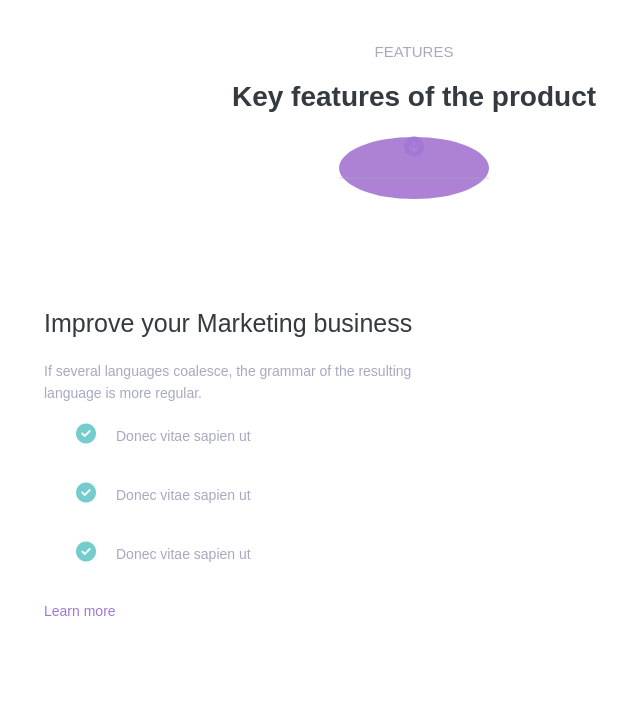
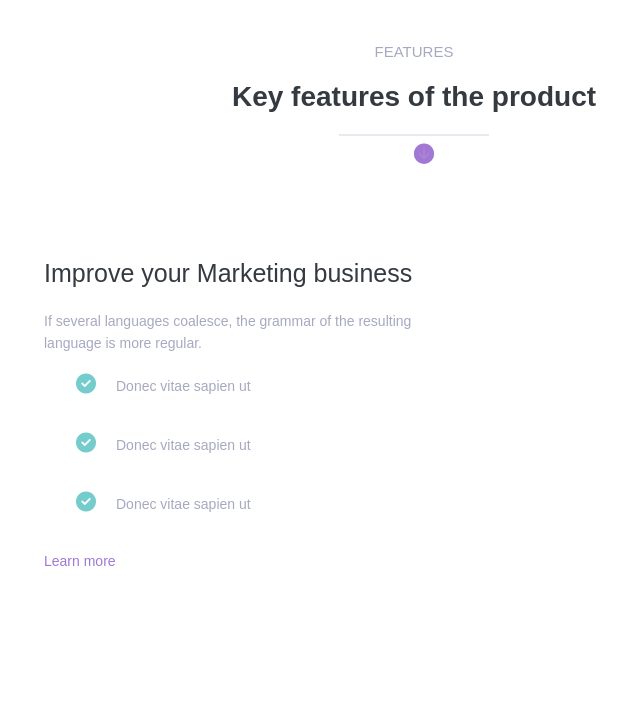
Before and after one commit to Quangbland03/peyso-g2, a plain HTML site: page index.html in a window 1280 px wide. Shown: the part 2060-2763 px from the top of the page, without its empty margins (226-866 px from the left). Drawn offline with nearby package versions, Linux system fonts and the light colour scheme.

Commit message:
duong-final-fix-06/09/2023

```diff
--- a/index.css
+++ b/index.css
@@ -422,6 +422,9 @@ margin-top: 50px;
 .row-3 .second_intro .second_intro-feature .arrow-line .fa-circle-arrow-down{
   margin-top: 15px;
   color: #A178D4;
+  position: absolute;
+  top: -5px;
+  left: 50%;
 }
 
 .row-4{
@@ -510,7 +513,7 @@ margin-top: 50px;
 }
 
 .row-4 .endline{
-  border: 1px solid #a7a9c0;
+  /* border: 1px solid #a7a9c0; */
   width: 90%;
   margin: 0 auto;
 }
--- a/index.html
+++ b/index.html
@@ -150,7 +150,8 @@
               <p class="textcenter-title">Features</p>
               <h3 class="textcenter-key">Key features of the product</h3>
               <div class="arrow-line">
-                <i class="fa-solid fa-circle-arrow-down"><hr class="line" /></i>
+                <i class="fa-solid fa-circle-arrow-down"> </i>
+                <hr class="line" />
               </div>
             </div>
           </div>
```
